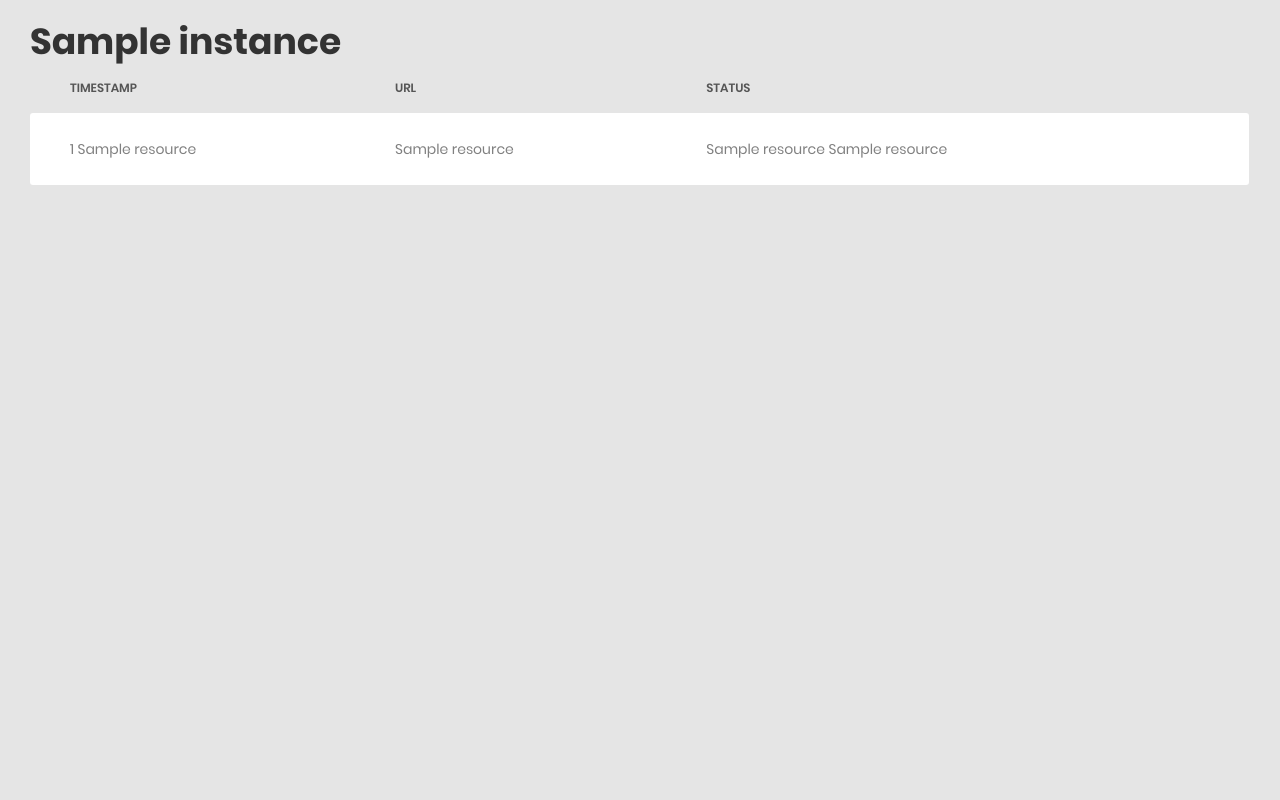
After one commit to kotkovdev/crawlerhelper, a PHP site: template templates/instance.twig in a window 1280 px wide. The commit adds this page. Run offline with PHP 8.4, Linux system fonts and the light colour scheme; the template is opened without the code that fills it: most values are stand-ins (such as "Sample title", 1, 10 or a date in 2020); a stand-in replaces the project's code that opens the database connection; some libraries are stand-ins or nearby versions.

Commit message:
Added table for list urls

```diff
--- a/src/controllers/JobsController.php
+++ b/src/controllers/JobsController.php
@@ -16,6 +16,12 @@ class JobsController extends Controller
             if ($job['instance_id'] > 0) {
                 $job['instance'] = Instance::find($job['instance_id'])->toArray();
                 $job['settings'] = json_decode($job['settings'], true);
+                if ($job['type'] == 3) {
+                    $job['instance_url'] = '/instlist/' . $job['instance']['id'];
+                } else {
+                    $job['instance_url'] = '/upload/instances/' . $job['instance']['name'];
+                }
+
             }
         }
         $data['jobs'] = $jobs;
--- a/src/routes.php
+++ b/src/routes.php
@@ -26,6 +26,11 @@ if (!isset($_SESSION['id'])) {
         $instances = new \App\Controllers\InstancesController($container->get('db')->table('instances'));
         return $instances->__invoke($req, $res);
     });
+    $app->get('/instlist/{id}', function($req, $res, $args) {
+        global $container;
+        $instances = new \App\Controllers\InstancesController($container->get('db')->table('instances'));
+        return $instances->list($req, $res, $args);
+    });
     $app->get('/process', function($req, $res, $args){
         global $container;
         $processController = new App\Controllers\ProcessController($container->get('db')->table('queue'), $container->get('db')->table('instances'));
--- /dev/null
+++ b/templates/instance.twig
@@ -0,0 +1,77 @@
+<!doctype html>
+<html lang="en">
+<head>
+    <meta charset="UTF-8">
+    <meta name="viewport"
+          content="width=device-width, user-scalable=no, initial-scale=1.0, maximum-scale=1.0, minimum-scale=1.0">
+    <meta http-equiv="X-UA-Compatible" content="ie=edge">
+    <title>{{ instance.name }}</title>
+    <!-- Fontfaces CSS-->
+    <link href="/css/font-face.css" rel="stylesheet" media="all">
+    <link href="/vendor/font-awesome-4.7/css/font-awesome.min.css" rel="stylesheet" media="all">
+    <link href="/vendor/font-awesome-5/css/fontawesome-all.min.css" rel="stylesheet" media="all">
+    <link href="/vendor/mdi-font/css/material-design-iconic-font.min.css" rel="stylesheet" media="all">
+
+    <!-- Bootstrap CSS-->
+    <link href="/vendor/bootstrap-4.1/bootstrap.min.css" rel="stylesheet" media="all">
+
+    <!-- Vendor CSS-->
+    <link href="/vendor/animsition/animsition.min.css" rel="stylesheet" media="all">
+    <link href="/vendor/bootstrap-progressbar/bootstrap-progressbar-3.3.4.min.css" rel="stylesheet" media="all">
+    <link href="/vendor/wow/animate.css" rel="stylesheet" media="all">
+    <link href="/vendor/css-hamburgers/hamburgers.min.css" rel="stylesheet" media="all">
+    <link href="/vendor/slick/slick.css" rel="stylesheet" media="all">
+    <link href="/vendor/select2/select2.min.css" rel="stylesheet" media="all">
+    <link href="/vendor/perfect-scrollbar/perfect-scrollbar.css" rel="stylesheet" media="all">
+
+    <!-- Main CSS-->
+    <link href="/css/theme.css" rel="stylesheet" media="all">
+    <style>
+        .page-container {
+            padding-left:0px;
+        }
+
+        .main-content {
+            padding-top: 20px;
+        }
+    </style>
+</head>
+<body>
+    <div class="page-container">
+        <!-- MAIN CONTENT-->
+        <div class="main-content">
+            <div class="section__content section__content--p30">
+                <div class="container-fluid">
+                    <div class="alert alert-success" id="success_alert" style="display:none" role="alert"></div>
+                    <div class="alert alert-danger" id="error_alert" style="display:none" role="alert"></div>
+                    <div class="row">
+                        <div class="table-responsive table-responsive-data2">
+                            <h1>{{ instance.name }}</h1>
+                            <table class="table table-data2">
+                                <thead>
+                                <tr>
+                                    <th>Timestamp</th>
+                                    <th>URL</th>
+                                    <th>Status</th>
+                                </tr>
+                                </thead>
+                                <tbody>
+                                {% for resource in resources %}
+                                    <tr>
+                                        <td>{{ resource.0 }} {{ resource.1 }}</td>
+                                        <td>{{ resource.3 }}</td>
+                                        <td>{{ resource.4 }} {{ resource.5 }}</td>
+                                    </tr>
+                                {% endfor %}
+                                </tbody>
+                            </table>
+                        </div>
+                    </div>
+                </div>
+            </div>
+        </div>
+        <!-- END MAIN CONTENT-->
+        <!-- END PAGE CONTAINER-->
+    </div>
+</body>
+</html>
--- a/templates/jobs.twig
+++ b/templates/jobs.twig
@@ -70,7 +70,7 @@
                                     <i class="zmdi zmdi-delete"></i>
                                 </button>
                                 {% if job.instance.is_exists != 0 %}
-                                    <button onclick="javascript:window.open('/upload/instances/{{ job.instance.name }}')" class="item" data-toggle="tooltip" data-placement="top" title="" data-original-title="Open instance">
+                                    <button onclick="javascript:window.open('{{ job.instance_url }}')" class="item" data-toggle="tooltip" data-placement="top" title="" data-original-title="Open instance">
                                         <i class="zmdi zmdi-mail-send"></i>
                                     </button>
                                 {% endif %}
```
Also changed, not shown: src/controllers/InstancesController.php (+20 -2 lines), src/controllers/ProcessController.php (+29 -2 lines), templates/instances.twig (+6 -1 lines).
